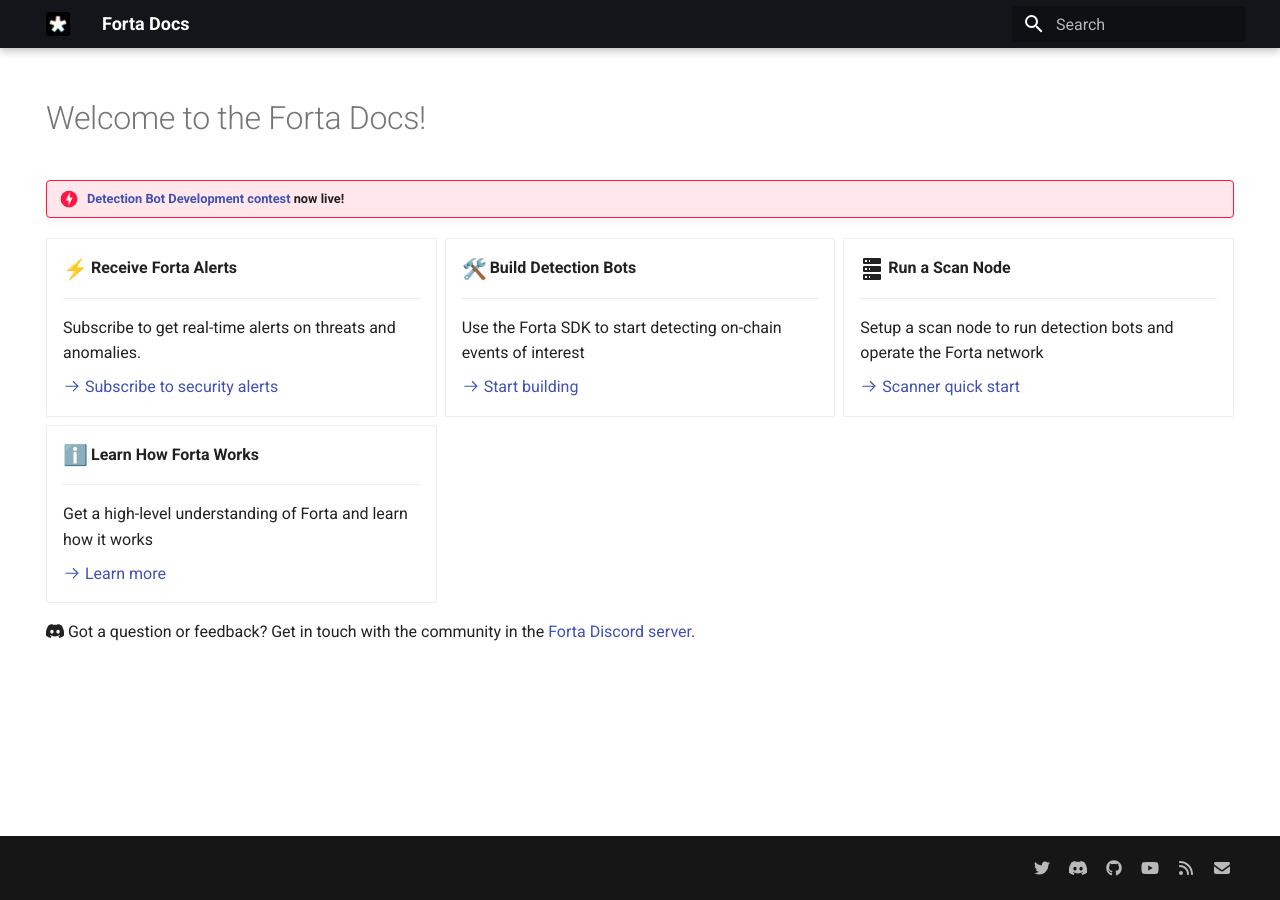
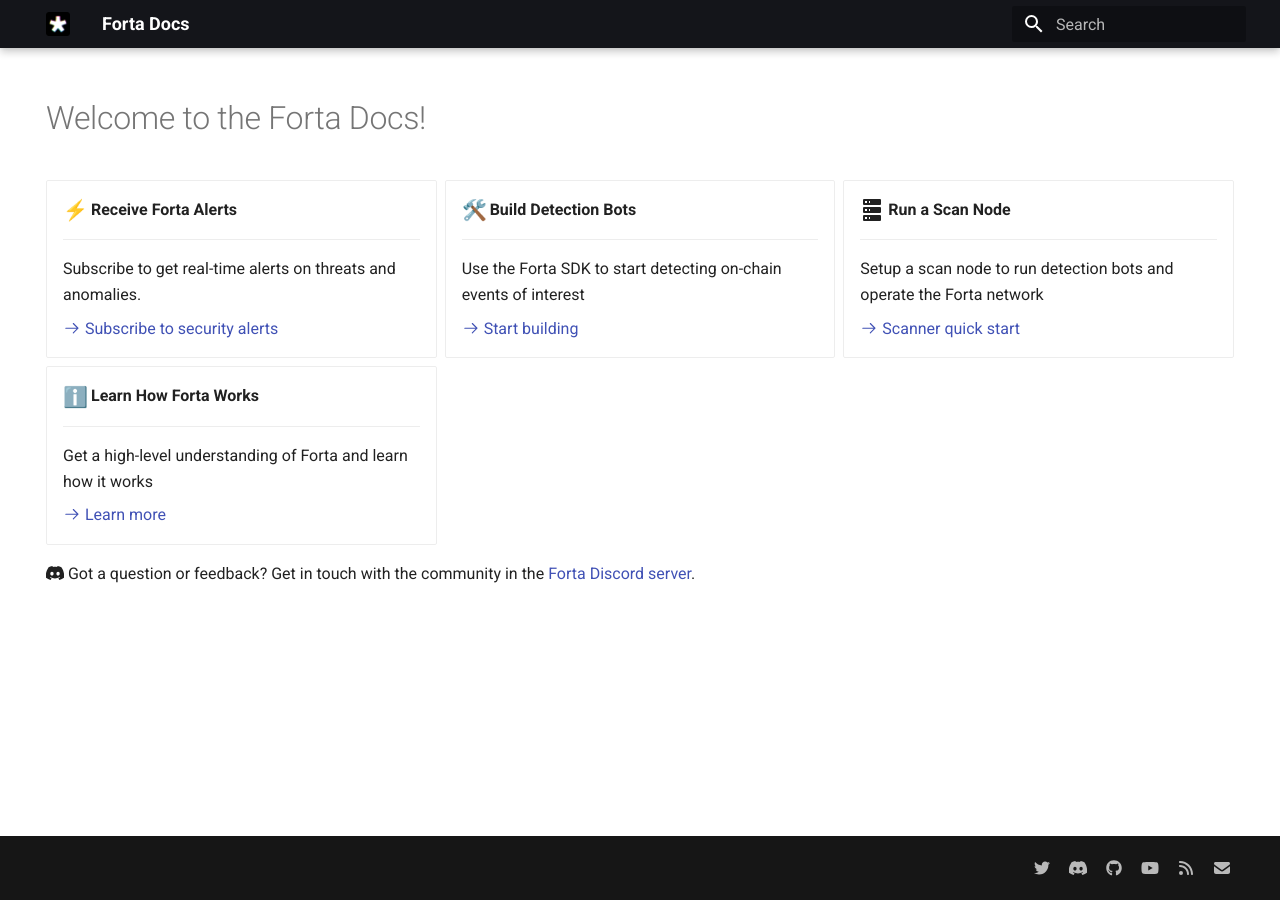
Before and after one commit to forta-network/docs, an MkDocs documentation site: the page built from docs/index.md, in a window 1280 px wide. Built offline with MkDocs 1.6.1 and Material for MkDocs 9.7.7, drawn with Linux system fonts in a browser that asks for light colours; emoji names are drawn with the system emoji font.

Commit message:
remove contest banner

```diff
--- a/docs/index.md
+++ b/docs/index.md
@@ -6,8 +6,6 @@
 ---
 
 # Welcome to the Forta Docs!
-
-!!! danger "[Detection Bot Development contest](contest8-forta.md) now live!"
 
 <div class="grid cards" markdown>
 
```
